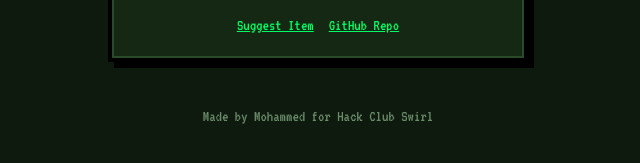
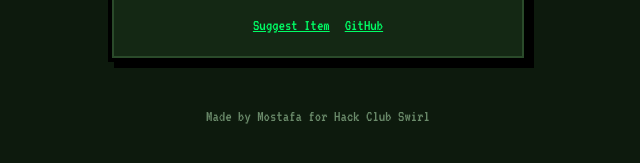
Before and after one commit to assem218/Dev-codepet, a plain HTML site: page inventory.html in a window 1280 px wide. Shown: the part 351-514 px from the top of the page, 322-962 px from the left. Drawn offline with Linux system fonts and the light colour scheme.

Commit message:
Update inventory.html

```diff
--- a/inventory.html
+++ b/inventory.html
@@ -23,13 +23,13 @@
     </ul>
 
     <div class="links">
-      <a href="mailto:youssef@example.com">Suggest Item</a>
-      <a href="https://github.com" target="_blank">GitHub Repo</a>
+      <a href="mailto:">Suggest Item</a>
+      <a href="https://github.com/assem218" target="_blank">GitHub</a>
     </div>
   </main>
 
   <footer>
-    <p>Made by Mohammed for Hack Club Swirl</p>
+    <p>Made by Mostafa for Hack Club Swirl</p>
   </footer>
 
   <script>
```
